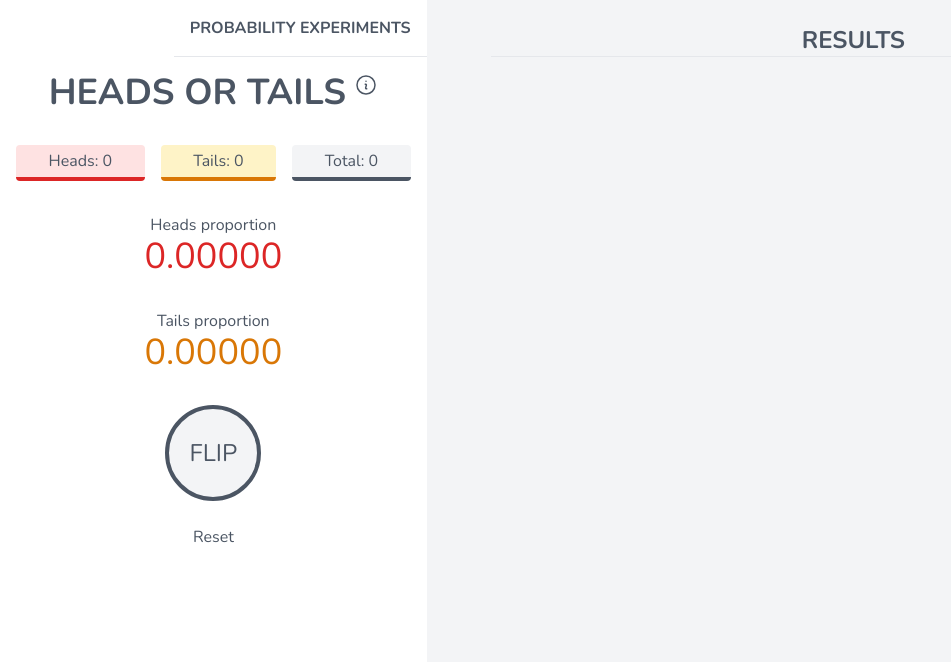
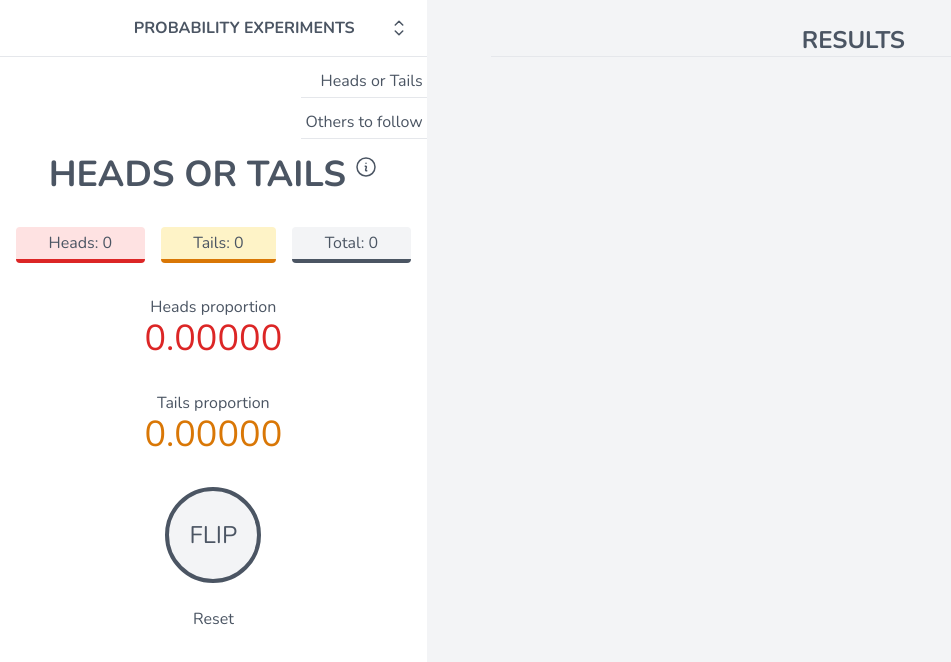
Before and after one commit to reveleigh/Probability-Experiments, a React (Create React App) app: page / in a window 1280 px wide. Shown: the top 662 px of the page, without its empty margins (0-951 px from the left). Built offline with nearby package versions, Linux system fonts and the light colour scheme.

Commit message:
Menu added

```diff
--- /dev/null
+++ b/src/components/Layout/Menu.js
@@ -0,0 +1,14 @@
+const Menu = (props) => {
+
+    return(
+        <div className="grid grid-flow-row auto-rows-max justify-end">
+            <div className="mt-2 p-1 border-b">Heads or Tails</div>
+            <div className="mt-2 p-1 border-b">Others to follow</div>
+        </div>
+
+
+    );
+
+};
+
+export default Menu;
--- a/src/components/Layout/Navigation.js
+++ b/src/components/Layout/Navigation.js
@@ -1,13 +1,16 @@
+import Menu from "./Menu";
 const Navigation = (props) => {
+
+
     return(
         <nav className="text-right">
-              <div className="flex justify-end items-center">
-                <h1 className="font-bold uppercase p-4 md:border-b">
+              <div className="flex justify-end items-center md:border-b">
+                <h1 className="font-bold uppercase p-4">
                   <a className="hover:text-gray-700" href="/">
                     Probability Experiments
                   </a>
                 </h1>
-                <div className="px-4 cursor-pointer md:hidden">
+                <div className="px-4 cursor-pointer p-4">
                   <svg
                     className="w-6"
                     fill="none"
@@ -26,6 +29,7 @@ const Navigation = (props) => {
 
                 </div>
               </div>
+              <Menu />
             </nav>
 
     );
```
